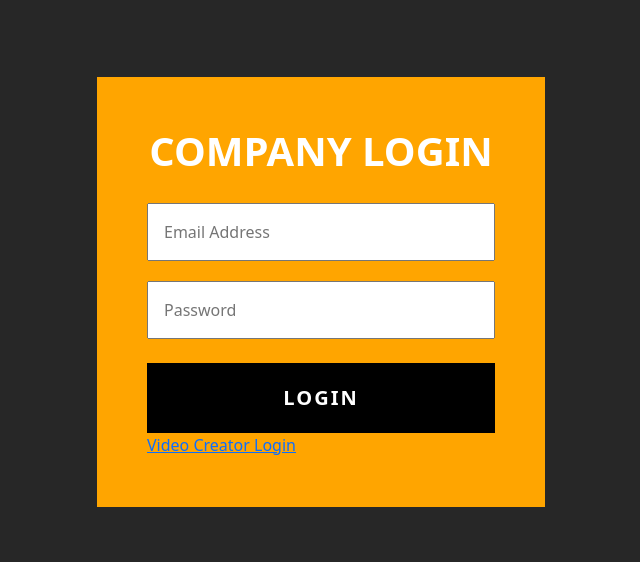
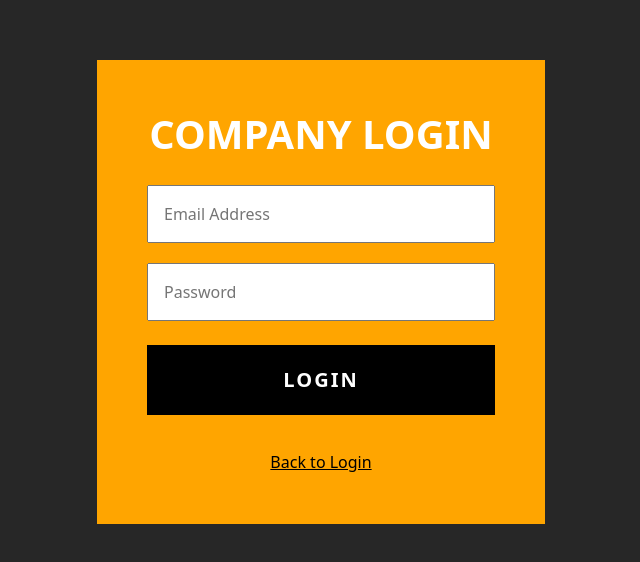
Before and after one commit to JoshuaB94/TutorialFlare_Frontend, a React (Create React App) app: page /company-login in a window 1280 px wide. Shown: the part 108-670 px from the top of the page, without its empty margins (319-959 px from the left). Built offline with nearby package versions, Linux system fonts and the light colour scheme.

Commit message:
Restructured Button tags inside of React Router Link tags so Login Buttons can be linked as a whole element and not just a linked text + Currently working on handling Login submission

```diff
--- a/src/components/CompanyLogin/CompanyLogin.css
+++ b/src/components/CompanyLogin/CompanyLogin.css
@@ -11,6 +11,7 @@
     background-color: orange;
     width: 35%;
     padding: 50px;
+    text-align: center;
 }
 
 .company-login-button {
@@ -34,3 +35,15 @@
     font-weight: 600;
     text-transform: uppercase;
 }
+
+.goto-link {
+    color: black;
+}
+
+.goto-link:hover {
+    color: grey;
+}
+
+.link-wrapper {
+    margin-top: 10%;
+}
--- a/src/components/CompanyLogin/CompanyLogin.jsx
+++ b/src/components/CompanyLogin/CompanyLogin.jsx
@@ -37,8 +37,10 @@ const CompanyLogin = () => {
                 <h1 className="company-form-heading">Company Login</h1>
                 <FormInput name="email" placeholder="Email Address"/>
                 <FormInput name="password " placeholder="Password"/>
-                <button className="company-login-button">Login</button>
-                <Link to="/videocreator-login">Video Creator Login</Link>
+                <button className="company-login-button" type="submit">Login</button>
+                <div className="link-wrapper">
+                    <Link to="/login" className="goto-link">Back to Login</Link>
+                </div>
             </form>
         </div>
 
--- a/src/components/Login/Login.jsx
+++ b/src/components/Login/Login.jsx
@@ -6,12 +6,14 @@ const Login = () => {
         <div className="login-page">
             <div className="login-selection">
                 <h1>Login in as a...</h1>
-                <button className="login-button">
-                    <Link to="/company-login" className="button-link">Company</Link>
-                </button>
-                <button className="login-button">
-                    <Link to="/videocreator-login" className="button-link">Video Creator</Link>
-                </button>
+                <Link to="/company-login" className="button-link">
+                    <button className="login-button">Company</button>
+                </Link>
+
+                <Link to="/videocreator-login" className="button-link">
+                    <button className="login-button">Video Creator</button>
+                </Link>
+
                 <div className="link-wrapper">
                     <Link to="/" className="goto-link">Go Back to Home</Link>
                 </div>
--- a/src/components/VideoCreatorLogin/VideoCreatorLogin.jsx
+++ b/src/components/VideoCreatorLogin/VideoCreatorLogin.jsx
@@ -37,7 +37,7 @@ const VideoCreatorLogin = () => {
                 <FormInput name="email" placeholder="Email Address"/>
                 <FormInput name="password " placeholder="Password"/>
                 <button className="vc-login-button">Login</button>
-                <Link to="/company-login">Company Login</Link>
+                <Link to="/login">Back to Login</Link>
             </form>
         </div>
 
```
